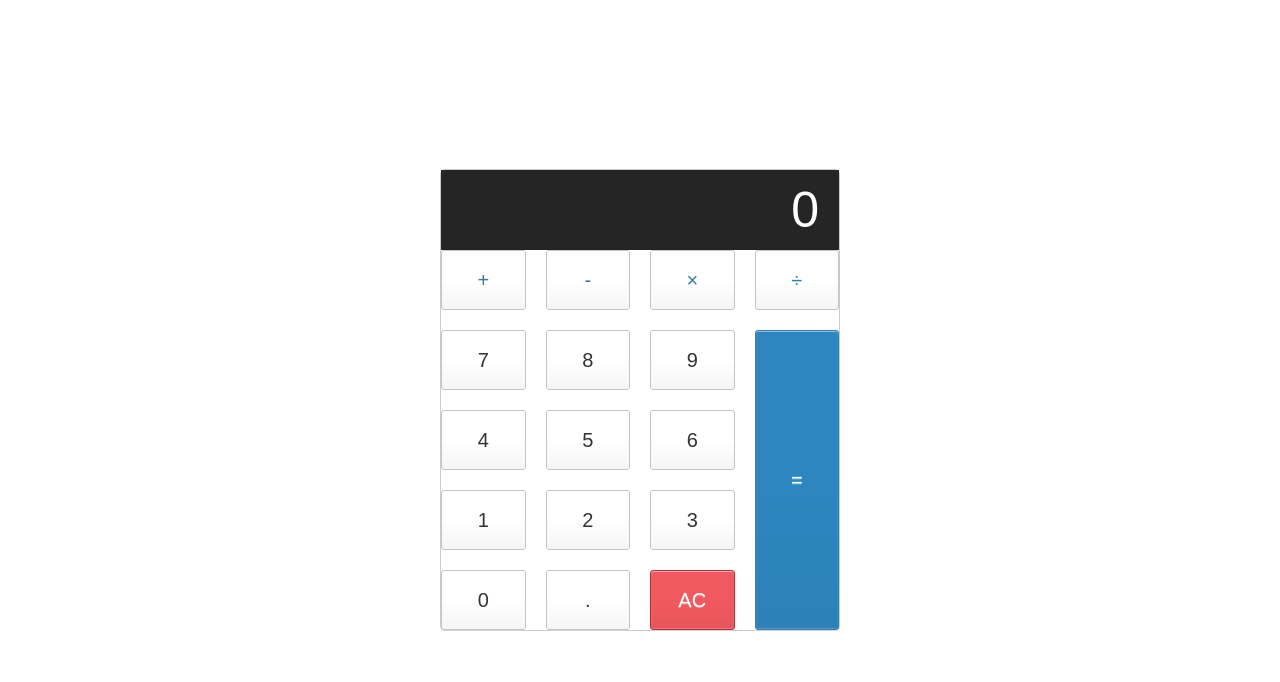
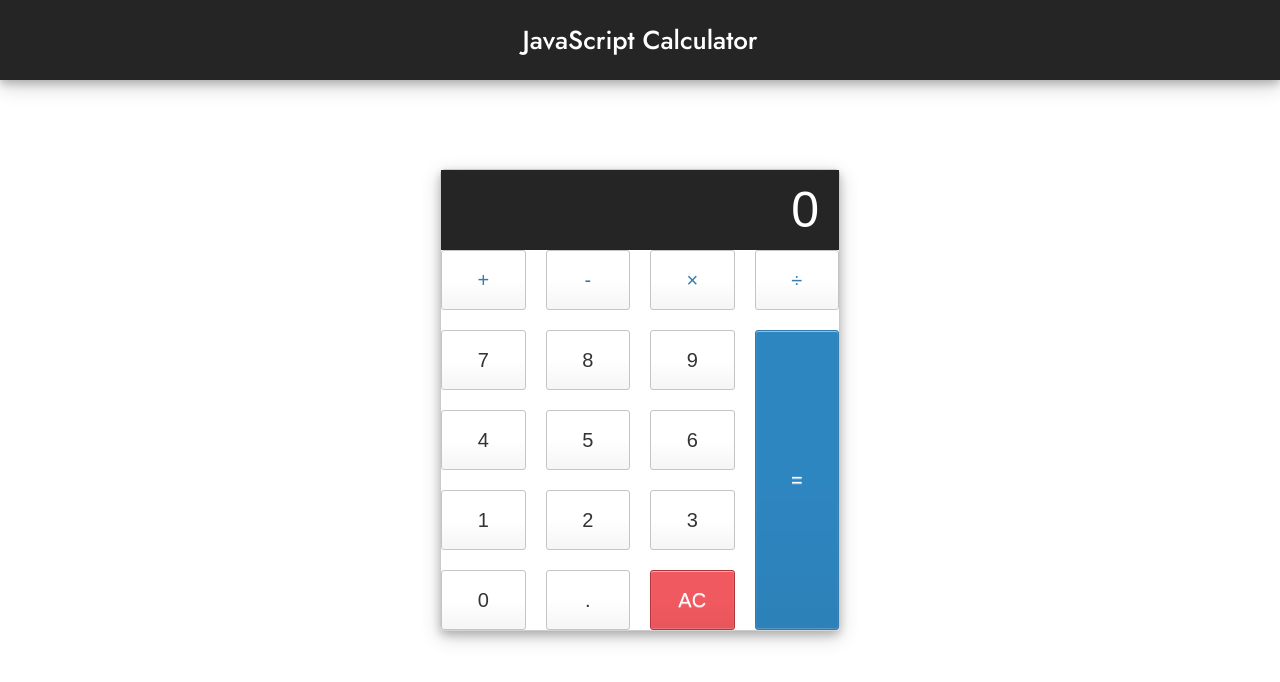
Before and after one commit to matenemeth1994/post-course-projects, a website: page Tech_Test_08/index.html in a window 1280 px wide. Drawn offline with Linux system fonts and the light colour scheme.

Commit message:
Javascript Calculator added header and favicon

```diff
--- a/Tech_Test_08/index.html
+++ b/Tech_Test_08/index.html
@@ -4,12 +4,17 @@
 <head>
     <meta charset="UTF-8">
     <meta name="viewport" content="width=device-width, initial-scale=1.0">
+    <link rel="icon" href="/calculator.jpg" type="image/gif">
+    <link href="https://fonts.googleapis.com/css2?family=Jost:wght@500&display=swap" rel="stylesheet">
     <link rel="stylesheet" href="styles.css">
     <script src="main.js" async defer></script>
-    <title>Calculator</title>
+    <title>JavaScript Calculator</title>
 </head>
 
 <body>
+
+    <header class="header">JavaScript Calculator</header>
+
     <div class="calculator">
 
         <input type="text" class="calculator-screen" value="0" disabled />
--- a/Tech_Test_08/styles.css
+++ b/Tech_Test_08/styles.css
@@ -1,6 +1,7 @@
 html {
   font-size: 62.5%;
   box-sizing: border-box;
+  font-family: "Jost", sans-serif;
 }
 
 *,
@@ -11,6 +12,18 @@ html {
   box-sizing: inherit;
 }
 
+.header {
+  background-color: #252525;
+  min-height: 10vh;
+  display: flex;
+  flex-direction: column;
+  align-items: center;
+  justify-content: center;
+  font-size: calc(10px + 2vmin);
+  color: white;
+  box-shadow: 0 4px 8px 0 rgba(0, 0, 0, 0.2), 0 6px 20px 0 rgba(0, 0, 0, 0.19);
+}
+
 .calculator {
   border: 1px solid #ccc;
   border-radius: 5px;
@@ -19,6 +32,7 @@ html {
   left: 50%;
   transform: translate(-50%, -50%);
   width: 400px;
+  box-shadow: 0 4px 8px 0 rgba(0, 0, 0, 0.2), 0 6px 20px 0 rgba(0, 0, 0, 0.19);
 }
 
 .calculator-screen {
```
Also changed, not shown: Tech_Test_08/calculator.jpg (added).
